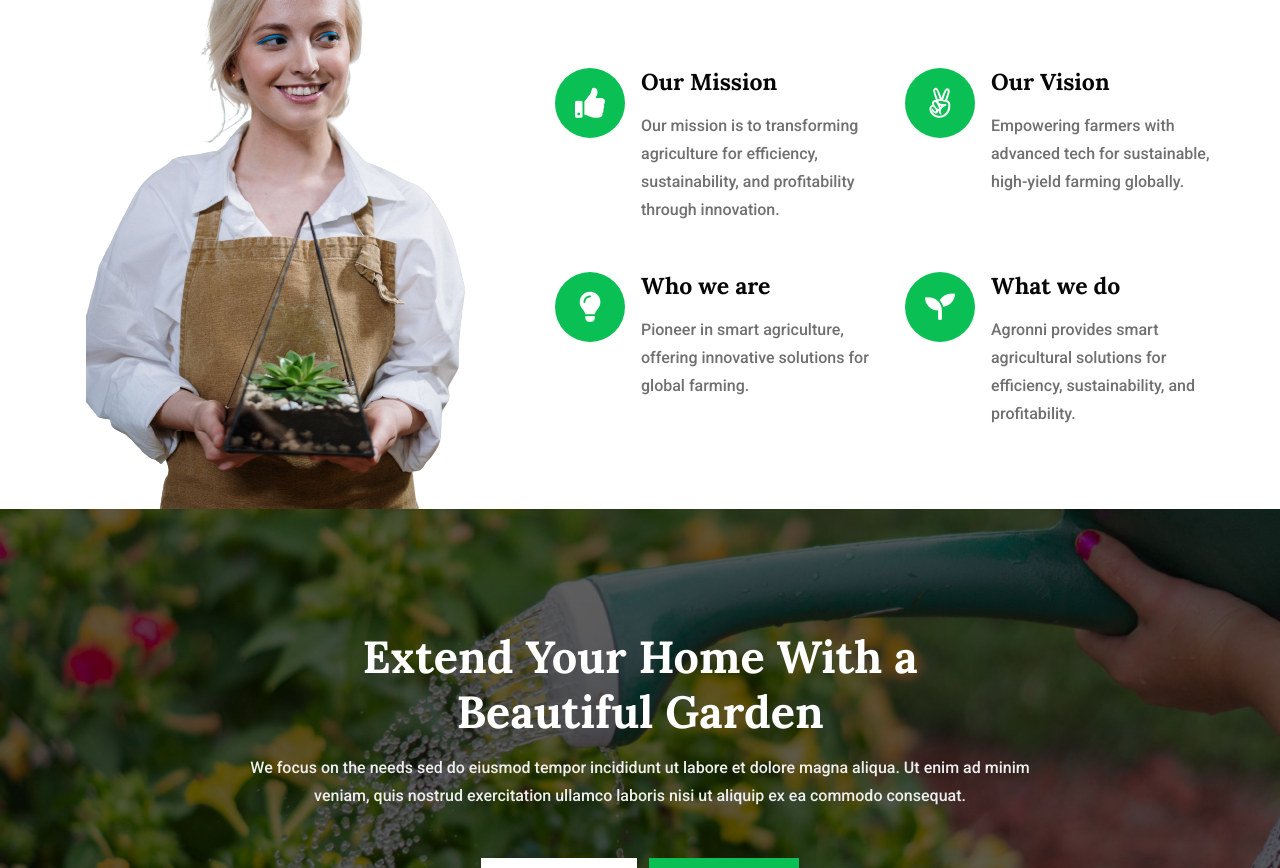
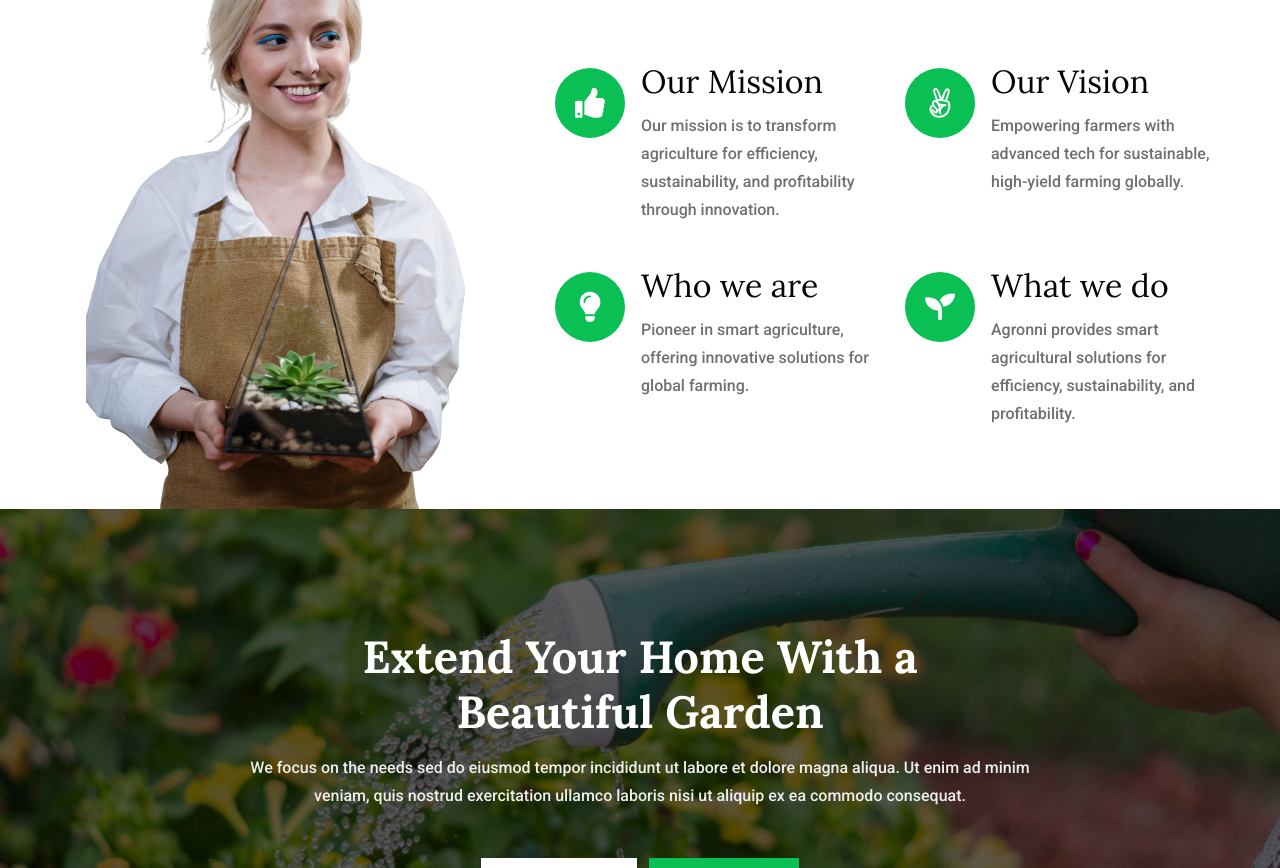
Before and after one commit to pitabasdev/agronni, a plain HTML site: page index.html in a window 1280 px wide. Shown: the part 3444-4312 px from the top of the page. Drawn offline with Linux system fonts and the light colour scheme.

Commit message:
Update index.html

```diff
--- a/index.html
+++ b/index.html
@@ -310,8 +310,8 @@
             <i class="fas fa-thumbs-up"></i>
         </div>
         <div class="">
-                                <h5 class="w3l-feature-text mb-3">Our Mission</h5>
-                                <p>Our mission is to transforming agriculture for efficiency, sustainability, and profitability through innovation.</p>
+            <h2 class="w3l-feature-text mb-3">Our Mission</h2>
+            <p>Our mission is to transform agriculture for efficiency, sustainability, and profitability through innovation.</p>
         </div>
     </div>
     <div class="col-sm-6 w3l-features-6-sub d-flex mt-sm-0 mt-4">
@@ -319,7 +319,7 @@
             <i class="fab fa-angellist"></i>
         </div>
         <div class="">
-                                <h5 class="w3l-feature-text mb-3">Our Vision</h5>
+            <h2 class="w3l-feature-text mb-3">Our Vision</h2>
             <p>Empowering farmers with advanced tech for sustainable, high-yield farming globally.</p>
         </div>
     </div>
@@ -330,7 +330,7 @@
             <i class="fas fa-lightbulb"></i>
         </div>
         <div class="">
-                                <h5 class="w3l-feature-text mb-3">Who we are</h5>
+            <h2 class="w3l-feature-text mb-3">Who we are</h2>
             <p>Pioneer in smart agriculture, offering innovative solutions for global farming.</p>
         </div>
     </div>
@@ -339,11 +339,12 @@
             <i class="fas fa-seedling"></i>
         </div>
         <div class="">
-                                <h5 class="w3l-feature-text mb-3">What we do</h5>
+            <h2 class="w3l-feature-text mb-3">What we do</h2>
             <p>Agronni provides smart agricultural solutions for efficiency, sustainability, and profitability.</p>
         </div>
     </div>
 </div>
+
                 </div>
             </div>
         </div>
```
Lines whose indentation alone changed are shown as unchanged.
